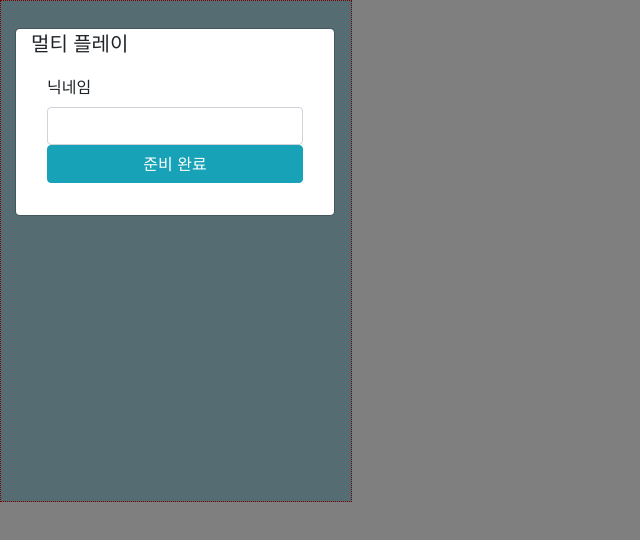
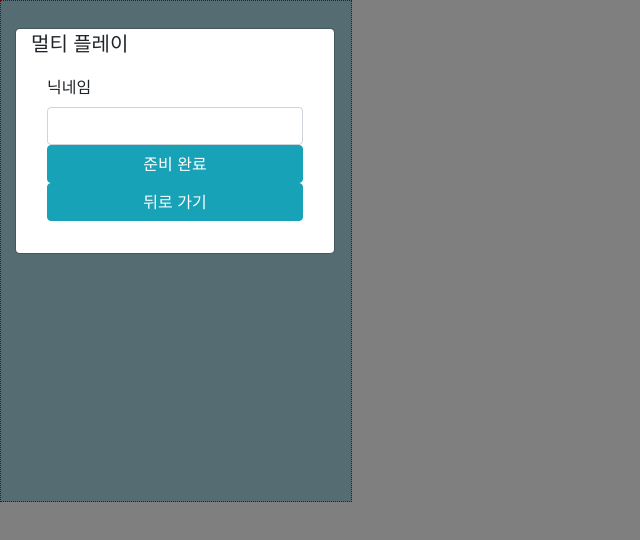
Before and after one commit to agrajak/shitrun, a website: page static/index.html in a window 1280 px wide. Both pictures are taken after a click on the button "멀티플레이". Shown: the whole page, without its empty margins (0-640 px from the left). Drawn offline with nearby package versions, Linux system fonts and the light colour scheme.

Commit message:
no out modal

```diff
--- a/static/index.html
+++ b/static/index.html
@@ -54,6 +54,7 @@
              <label>닉네임</label>
              <input class="form-control" type="text" name="nickname" id="nickname">
              <input class="btn btn-info" style="width: 100%" type="button" value="준비 완료" onclick="multi_ready()">
+             <input class="btn btn-info" style="width: 100%" type="button" value="뒤로 가기" onclick="open_menu_in_modal_multi()">
            </form>
        </div>
       </div>
--- a/static/shit.js
+++ b/static/shit.js
@@ -201,6 +201,14 @@ function draw() {
 
 function open_menu(){
     document.getElementById("score").value = score;
+    $('#modal_menu').modal({backdrop: 'static', keyboard: false}) ;
+    $('#modal_menu').modal('show')
+}
+
+function open_menu_in_modal_multi(){
+    $('#modal_multi').modal('hide')
+    document.getElementById("score").value = score;
+    $('#modal_menu').modal({backdrop: 'static', keyboard: false}) ;
     $('#modal_menu').modal('show')
 }
 
@@ -212,6 +220,7 @@ function single_init(){
 
 function multi_init(){
     $('#modal_menu').modal('hide')
+    $('#modal_multi').modal({backdrop: 'static', keyboard: false}) ;
     $('#modal_multi').modal('show')
 }
 
@@ -219,6 +228,7 @@ function multi_ready(){
     $('#modal_multi').modal('hide')
     multi_status = MUL_READY;
     // send server to ready
+    $('#modal_readied').modal({backdrop: 'static', keyboard: false}) ;
     $('#modal_readied').modal('show')
 }
 
@@ -226,5 +236,6 @@ function multi_unready(){
     $('#modal_readied').modal('hide')
     multi_status = MUL_UNREADY;
     // send server to unready
+    $('#modal_multi').modal({backdrop: 'static', keyboard: false}) ;
     $('#modal_multi').modal('show')
 }
```
